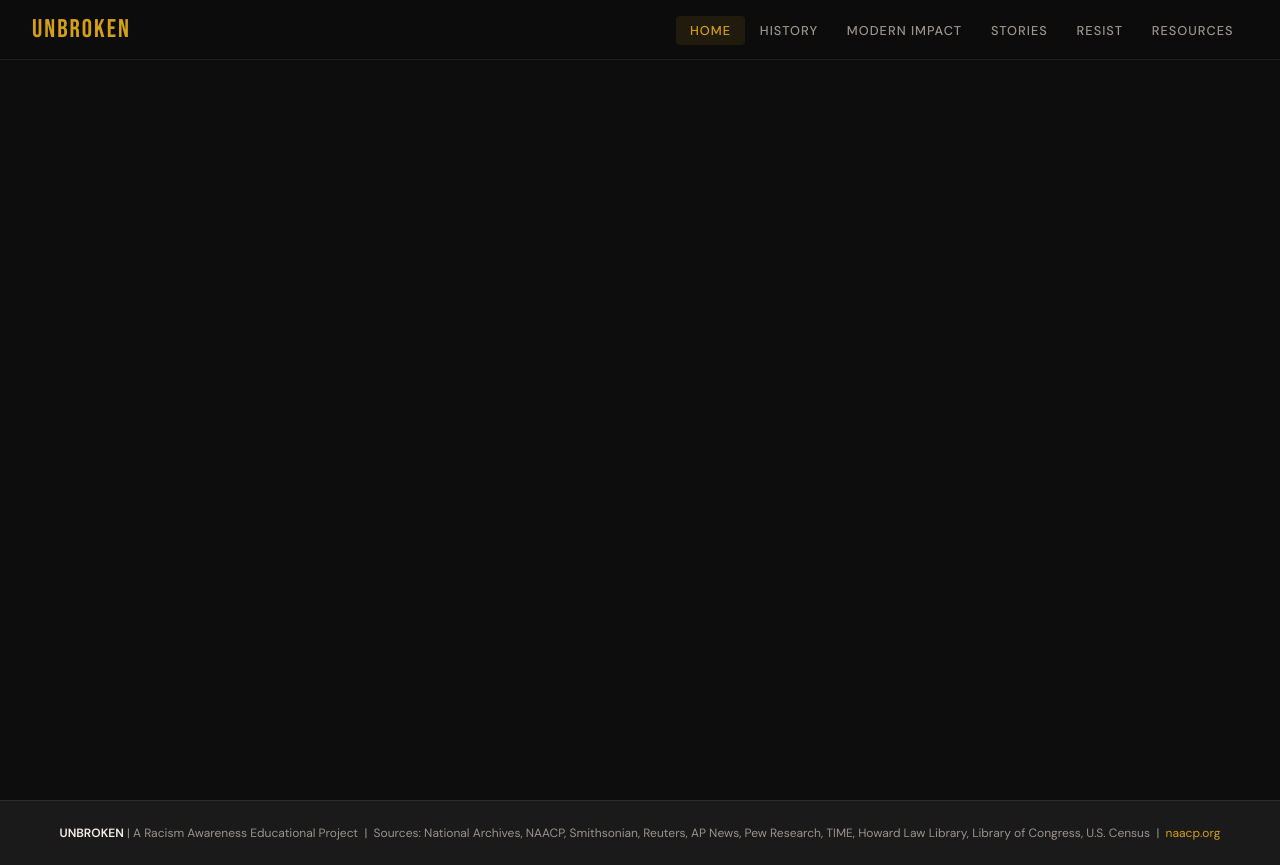
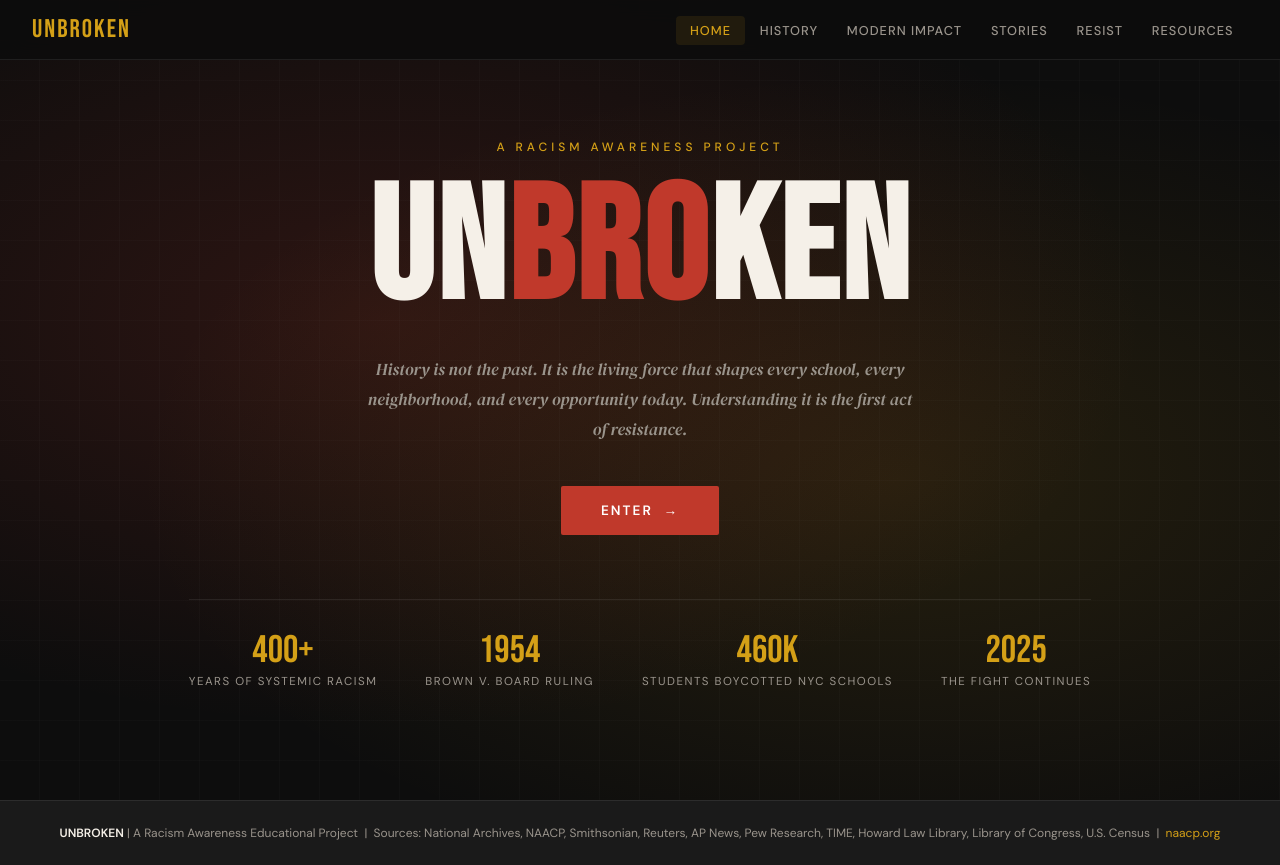
Before and after one commit to m3ddddd/unbroken-project, a plain HTML site: page index.html in a window 1280 px wide. Drawn offline with Linux system fonts and the light colour scheme.

Commit message:
Update index.html

```diff
--- a/index.html
+++ b/index.html
@@ -1346,7 +1346,10 @@
   btn.textContent = bib.classList.contains('open') ? '📋 Hide Annotated Bibliography' : '📋 View Annotated Bibliography';
 }
 
-document.getElementById('home').style.display = 'flex';
+var homeEl = document.getElementById('home');
+homeEl.style.display = 'flex';
+homeEl.offsetHeight;
+homeEl.classList.add('tab-enter');
 
 function updateProgress() {
   var section = document.querySelector('section.active');
```
